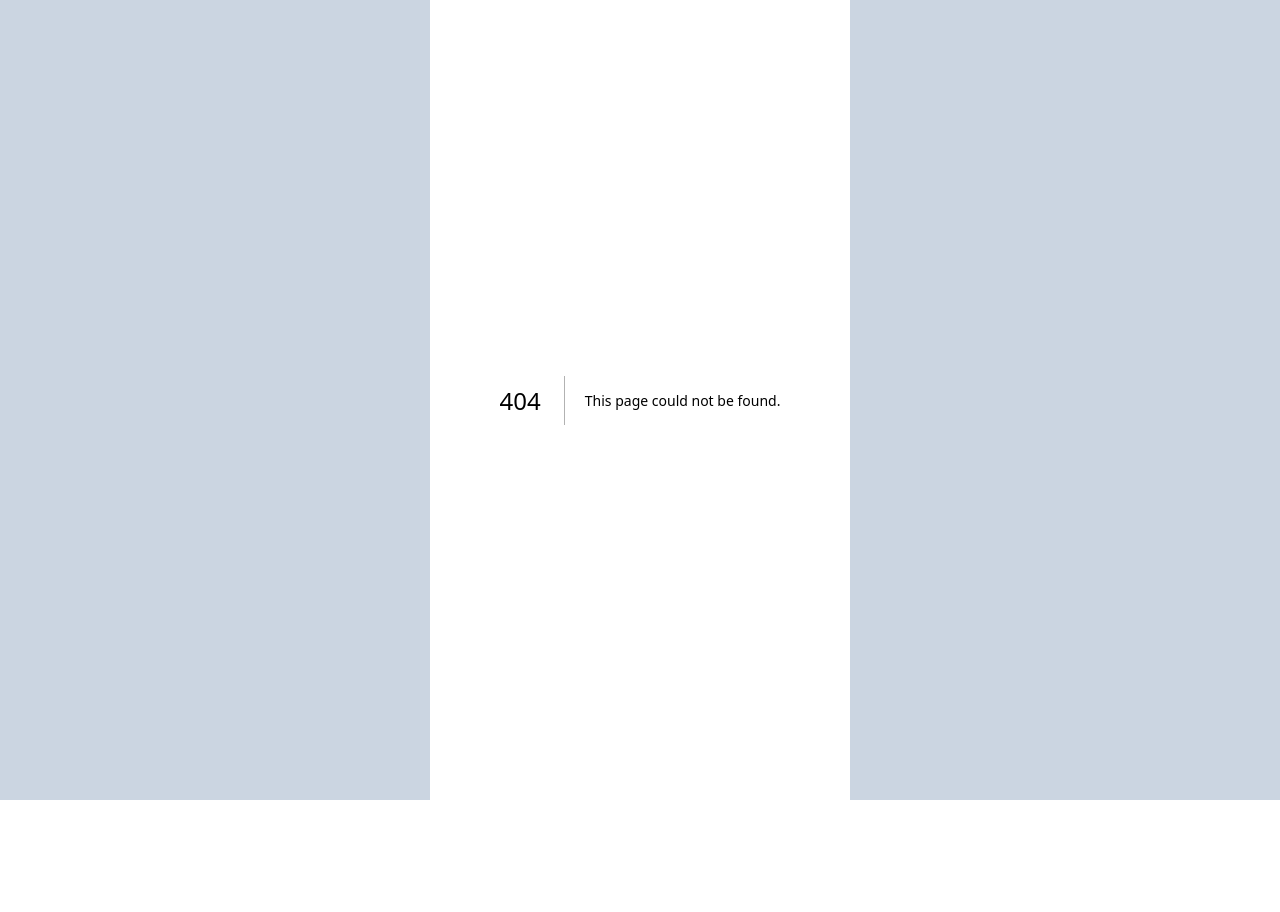
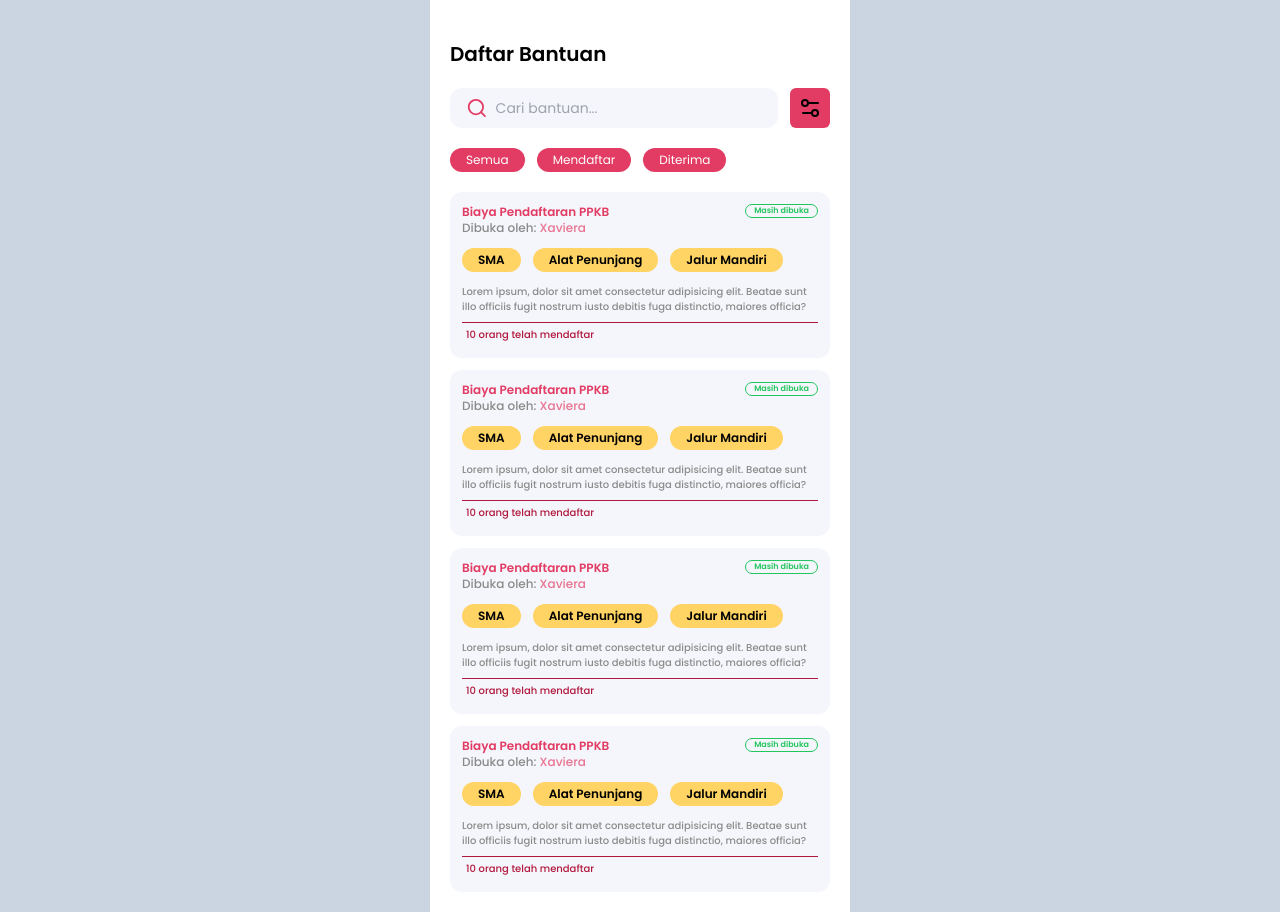
Before and after one commit to BantuDidik/bantudidik-fe, a Next.js app: page /funding in a window 1280 px wide. Before the commit this address had no page. Before the commit the page ends 800 px from the top, so only its background shows below. Built offline with nearby package versions, Linux system fonts and the light colour scheme.

Commit message:
feat: funding lists and components

```diff
--- /dev/null
+++ b/src/app/funding/page.tsx
@@ -0,0 +1,8 @@
+import React from "react";
+import FundingPageModule from '@/modules/FundingPageModule'
+
+function FundingPage() {
+  return <FundingPageModule />
+}
+
+export default FundingPage;
--- /dev/null
+++ b/src/components/OfferCard.tsx
@@ -0,0 +1,31 @@
+import React from "react";
+import { Chip } from "./chip";
+
+function OfferCard() {
+  return (
+    <div className="w-full rounded-xl bg-gray text-rose p-3 font-semibold">
+        <div className="flex justify-between">
+            <div className="flex flex-col text-xs">
+                <p>Biaya Pendaftaran PPKB</p>
+                <p className="font-medium text-secondary">Dibuka oleh: <span className="text-rose/[0.7]">Xaviera</span></p>
+            </div>
+            <p
+            className="rounded-xl border-green-500 border text-green-500
+            text-black px-2 h-max text-[8px]">
+                Masih dibuka
+            </p>
+        </div>
+        <div className="flex font-semibold my-3 text-[10px] gap-3 flex-wrap">
+            <Chip>SMA</Chip>
+            <Chip>Alat Penunjang</Chip>
+            <Chip>Jalur Mandiri</Chip>
+        </div>
+        <p className="font-medium text-secondary text-[10px] border-b pb-2 border-carmine">
+            Lorem ipsum, dolor sit amet consectetur adipisicing elit. Beatae sunt illo officiis fugit nostrum iusto debitis fuga distinctio, maiores officia?
+        </p>
+        <p className="font-medium text-carmine text-[10px] p-1"> 10 orang telah mendaftar</p>
+    </div>
+  )
+}
+
+export default OfferCard;
--- /dev/null
+++ b/src/components/chip.tsx
@@ -0,0 +1,18 @@
+import { cn } from "@/lib/utils";
+import React, { HTMLAttributes } from "react";
+
+
+const Chip = React.forwardRef<HTMLDivElement, HTMLAttributes<HTMLParagraphElement>>(
+    ({className, ...props}, ref) => {
+        const defaultClass =
+        `rounded-xl bg-sunglow text-black px-4 py-1 text-xs`
+        return (
+            <div ref={ref}
+            className={cn(defaultClass, className)}
+            {...props}/>
+        )
+    }
+)
+Chip.displayName = 'Chip'
+
+export { Chip }
--- /dev/null
+++ b/src/modules/FundingPageModule/index.tsx
@@ -0,0 +1,40 @@
+'use client'
+import { Button } from "@/components/button";
+import { Input } from "@/components/input";
+import Image from "next/image";
+import Link from "next/link";
+import React, { useState } from "react";
+import { ArrowLeft, Search, LucideSettings2 } from "lucide-react";
+import OfferCard from "@/components/OfferCard";
+import { Chip } from "@/components/chip";
+
+function FundingPageModule() {
+  return (
+  <div className="flex flex-col p-5 gap-5">
+    <h1 className="font-semibold text-xl text-black mt-5">Daftar Bantuan</h1>
+    <div className="w-full flex gap-3">
+        <div className="flex gap-2 px-4 p-2 rounded-xl text-sm w-full bg-gray">
+            <Search className="text-rose"/>
+            <input type="text" placeholder="Cari bantuan..."
+            className="bg-gray w-full outline-none focus:outline-none text-black"/>
+        </div>
+        <div className="bg-rose rounded-md p-2">
+            <LucideSettings2 />
+        </div>
+    </div>
+    <div className="flex gap-3">
+        <Chip className="text-white bg-rose hover:cursor-pointer">Semua</Chip>
+        <Chip className="text-white bg-rose hover:cursor-pointer">Mendaftar</Chip>
+        <Chip className="text-white bg-rose hover:cursor-pointer">Diterima</Chip>
+    </div>
+    <section className="flex flex-col gap-3">
+        <OfferCard />
+        <OfferCard />
+        <OfferCard />
+        <OfferCard />
+    </section>
+  </div>
+    )
+}
+
+export default FundingPageModule;
```
